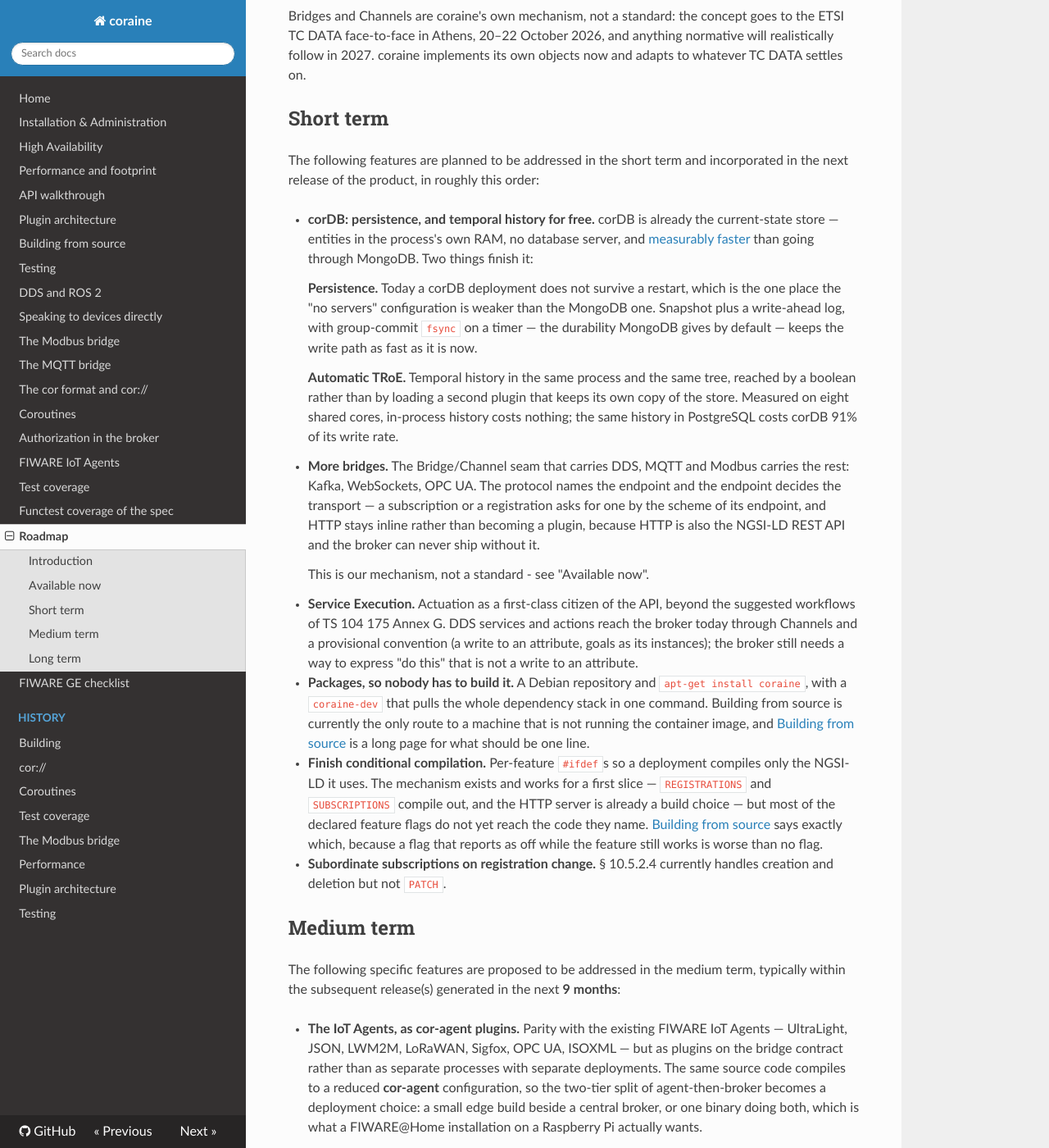
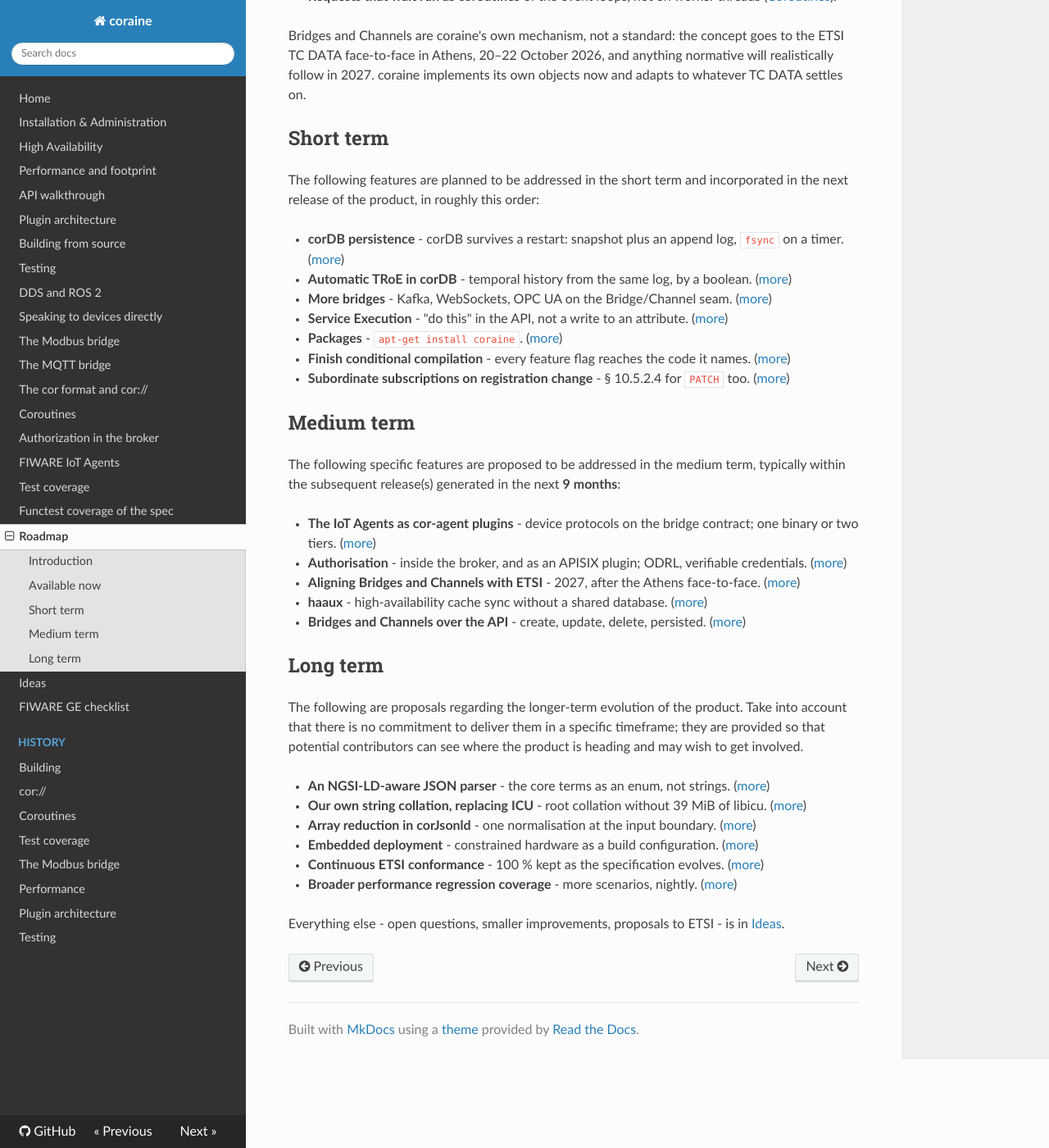
Before and after one commit to SEAMWARE/coraine, an MkDocs documentation site: the page built from doc/roadmap.md, in a window 1280 px wide and 1400 px high, scrolled down 795 px. Shown: the whole window at 82% size. Built offline with MkDocs 1.6.1, drawn with Linux system fonts in a browser that asks for light colours; nearby versions of some CDN libraries; comment, search, counter and statistics services are not loaded; some of the changed text lies outside the part shown.

Commit message:
docs: every idea in doc/ideas.md; roadmap.md one-liners linked to it; README roadmap section
Co-Authored-By: Claude Opus 5.5 <noreply@anthropic.com>

```diff
--- /dev/null
+++ b/doc/ideas.md
@@ -0,0 +1,221 @@
+# Ideas
+
+Every idea for coraine in one place - what is planned and what is only possible. None of it is a
+commitment; [the roadmap](roadmap.md) says which of these are next. The day-to-day backlog is
+[`ToDo.md`](https://github.com/SEAMWARE/coraine/blob/main/ToDo.md).
+
+Each idea: one line, then what there is to say about it, and where more lives.
+
+## Storage
+
+### corDB persistence
+
+corDB survives a restart. Today a corDB deployment does not, the one place the "no servers"
+configuration is weaker than the MongoDB one. Snapshot plus an append log of every write's effect,
+group-commit `fsync` on a timer - the durability MongoDB gives by default - keeping the write path as
+fast as it is. The log's records are cor trees (`cor-protocol-details.md` § 4), so one serializer
+serves the wire, the log and the snapshot.
+
+### Automatic TRoE in corDB
+
+Temporal history in the same process and the same tree, reached by a boolean rather than a second
+plugin with its own copy of the store - the persistence log *is* the history, kept by a retention
+policy. What history records is configurable, subscription-shaped (entities, attributes, include or
+exclude). In-process history costs nothing measured on eight shared cores; the same history in
+PostgreSQL costs corDB 91 % of its write rate. The hard part is the temporal index
+`(entity, attribute, time)`.
+
+### corDB standalone - and as haaux
+
+corDB as a process of its own, beside the brokers, for high availability: already connected to every
+broker of the group, it is what haaux needs (below). One codebase, built as the in-broker plugin (the
+default) or the server; backups of current state and history. Its own repository, later.
+
+### A smaller CorNode
+
+A prefix layout for the tree node: smaller nodes, less corDB memory, fewer cache misses walking a
+tree. To be measured with `perf stat` cache-misses on the GET scenarios.
+
+## Protocols and transports
+
+### cor:// - what the format does not do yet
+
+Packed numeric arrays and timestamps as integers (`cor-protocol-details.md` § 4.9, § 4.10); the wire
+size of broker-to-broker traffic, with its expanded names, measured; Unix-domain sockets for brokers
+on one host.
+
+### Transports as plugins
+
+HTTP and cor:// as protocol plugins, loaded like the database, TRoE and bridge plugins - and with that
+an NGSIv2 API plugin, and NGSI-LD itself perhaps a plugin. No hurry.
+
+### Coroutines - open questions
+
+The cap (1024 per loop) and the stack size (256 KiB) as options; libmicrohttpd's own
+`MHD_suspend/resume_connection` for coroutines, or the built-in server as the default; a yielding
+mongoc stream (`mongoc_client_set_stream_initiator`) so `mongoc` requests can be coroutines too.
+[Coroutines](coroutines.md) § 6.
+
+## Bridges and devices
+
+### More bridges
+
+Kafka, WebSockets, OPC UA on the Bridge/Channel seam that carries DDS, MQTT and Modbus. The protocol
+names the endpoint and the endpoint decides the transport; HTTP stays inline rather than a plugin,
+because it is also the NGSI-LD API.
+
+- **Kafka** - one standard binding across the brokers that support it.
+- **WebSockets** - notifications to consumers that cannot be HTTP servers: behind NAT, a firewall, a
+  browser.
+- **OPC UA** - variables as attributes, monitored items as subscriptions, methods as Service
+  Execution.
+
+### Bridges and Channels over the API
+
+Today they come from the configuration file and are read over `GET`; create, update and delete over
+the API, persisted - the design is in `bridge-channels-details.md` (not published while the concept
+is in front of ETSI).
+
+### Aligning Bridges and Channels with ETSI
+
+Expected in 2027, on whatever TC DATA standardises after the Athens face-to-face of October 2026.
+Adaptation work rather than new capability: the objects, the endpoint-scheme convention and the codec
+seam are likely to move, the transports carried over them are not. coraine's Bridge and Channel are
+not standard NGSI-LD.
+
+### Service Execution
+
+Actuation as a first-class citizen of the API, beyond the suggested workflows of TS 104 175 Annex G.
+DDS services and actions reach the broker today through Channels and a provisional convention (a
+write to an attribute, goals as its instances); the broker still needs a way to say "do this" that is
+not a write to an attribute.
+
+### The IoT Agents as cor-agent plugins
+
+Parity with the FIWARE IoT Agents - UltraLight, JSON, LWM2M, LoRaWAN, Sigfox, OPC UA, ISOXML - as
+plugins on the bridge contract instead of separate processes. The same source compiles to a reduced
+**cor-agent** configuration, so agent-then-broker becomes a deployment choice: a small edge build
+beside a central broker, or one binary doing both (FIWARE@Home on a Raspberry Pi). More of them as
+deployments ask, not to complete a matrix. [Speaking to devices directly](device-protocols.md),
+[FIWARE IoT Agents](iot-agents.md).
+
+### Modbus - beyond v1
+
+Contiguous registers read together, RTU, read on demand through a registration, a way back for a
+write's outcome. [The Modbus bridge](modbus-bridge.md).
+
+### A registration that names a bridge
+
+A value the broker does not hold, fetched from a device when read (a battery level that polling would
+drain): a registration whose endpoint is a bridge scheme, served by the bridge.
+
+## The API and the specification
+
+### Subordinate subscriptions on registration change
+
+§ 10.5.2.4 handles creation and deletion of a registration, not `PATCH`.
+
+### Advertising the user @context and the core version
+
+The `;v1.9` parameter on the core context's Link header, and § 13.4's `?core=`.
+
+### Problem Details and error reporting - proposals to ETSI
+
+Machine-readable errors and per-item outcomes that NGSI-LD does not define yet - taken to the ETSI
+TC DATA face-to-face in Athens; not implemented. `problem-details.md`, `error-reporting.md` (not
+published while in front of ETSI).
+
+### An NGSI-LD-aware JSON parser
+
+The core terms are a closed set, so `type`, `value`, `observedAt`, `Property`, `Relationship` and the
+rest can be an enum rather than a string - smaller on the wire and on disk, a compare rather than a
+`strcmp` everywhere. The same decision as the [cor format](cor-protocol.md); one keyword enum in
+corNgsild.
+
+### Our own string collation, replacing ICU
+
+§ 7.6.2.1 makes ICU "root" collation the default order for `orderBy` on strings, and libicu costs
+three shared libraries and 39.2 MiB - `libicudata` alone is 31.6 MiB, nine times the broker, for a
+table. An MVP of root collation in corNgsild: UTF-8 to code points, a primary/secondary/tertiary
+weight table for the Latin ranges real deployments use, the category order (punctuation < digits <
+letters) the current ASCII approximation gets wrong; locale tailorings added on demand, one at a
+time. ICU stays behind `COR_FEATURE_ICU_COLLATION=ON`. `orderby_collation_locale.test` is the
+discriminator the MVP has to turn green without ICU.
+
+### Array reduction in corJsonld
+
+One JSON-LD normalisation applied once at the input boundary rather than at each call site.
+
+### One MIME-type handling
+
+The media types parsed, negotiated and rendered in one place instead of several.
+
+## Security
+
+### Authorisation - inside the broker, and as an APISIX plugin
+
+NGSI-LD defines no authentication or authorisation. An optional layer inside coraine decides on the
+request it has already parsed: per entity in a batch, for entity types after `@context` expansion,
+by tenant - "may only read type X" becomes a condition on the query, not a filter on the response.
+ODRL policies, as in the FIWARE Data Space Connector; the identity is the verifier's token for a
+verifiable credential. The same decision engine in an [APISIX](https://apisix.apache.org/) plugin, in
+front of any NGSI-LD broker. [Authorization in the broker](authorization.md).
+
+## Operations and availability
+
+### haaux
+
+High-availability cache synchronisation without a shared database: brokers register with each other
+at startup, keep the connection, and sync subscriptions, registrations and contexts interrupt-driven
+in single-digit milliseconds. No polling. [High availability](high-availability.md).
+
+### A memory budget and admission control
+
+A broker that knows its memory budget (a container's limit) and refuses writes before the OOM killer
+ends it - `--memoryLimit` is the start of it.
+
+## Build, distribution and footprint
+
+### Packages
+
+A Debian repository and `apt-get install coraine`, with a `coraine-dev` that pulls the whole
+dependency stack in one command. Today building from source is the only way to a machine that does
+not run the container image.
+
+### Finish conditional compilation
+
+Per-feature `#ifdef`s so a deployment compiles only the NGSI-LD it uses. `REGISTRATIONS` and
+`SUBSCRIPTIONS` compile out and the HTTP server is a build choice, but most declared feature flags do
+not reach the code they name - [Building from source, in detail](building-details.md) says which.
+
+### Release libraries, all of them
+
+`make release` builds corRest, corJsonld and corNgsild as release; the libraries under them come in
+as the last build, usually debug. Each needs an archive per flavour first (`doc/performance.md`).
+
+### Embedded deployment
+
+The broker adds 4.3 MiB to a machine, holds 17 MiB resident and answers 12 ms after `exec`; constrained
+hardware is a build-configuration question, not a redesign - conditional compilation is what makes
+that true.
+
+### An ARM image, and a more diverse nightly
+
+An ARM64 image; nightly builds with `unsigned char`, the sanitizers (ASan, UBSan), clang and musl -
+each finds bugs the others hide.
+
+## Quality
+
+### Continuous ETSI conformance
+
+The official test suite kept at 100 % as the specification evolves, test-side corrections fed
+upstream.
+
+### Broader performance regression coverage
+
+More scenarios measured nightly and recorded, so a regression is noticed by CI, not by a user.
+
+### `--connectionPoolSize` on one core
+
+Why `corHttp` is slower than libmicrohttpd on one core, and whether the pool size is the cause -
+[Performance](performance.md), "An open question".
--- a/doc/roadmap.md
+++ b/doc/roadmap.md
@@ -16,7 +16,8 @@ section may be revised to provide newer information at any time.
 
 The detailed, day-to-day backlog — including what is deferred *by design* and why —
 is [`ToDo.md`](https://github.com/SEAMWARE/coraine/blob/main/ToDo.md) in the root of this repository. It is kept current as
-work lands rather than at release boundaries.
+work lands rather than at release boundaries. Every idea, with what there is to say about it, is in
+[Ideas](ideas.md); the lists below are one line each, linked to it.
 
 ## Available now
 
@@ -39,109 +40,24 @@ coraine implements its own objects now and adapts to whatever TC DATA settles on
 The following features are planned to be addressed in the short term and
 incorporated in the next release of the product, in roughly this order:
 
--   **corDB: persistence, and temporal history for free.** corDB is already the
-    current-state store — entities in the process's own RAM, no database server,
-    and [measurably faster](performance.md) than going through MongoDB. Two
-    things finish it:
-
-    **Persistence.** Today a corDB deployment does not survive a restart, which
-    is the one place the "no servers" configuration is weaker than the MongoDB
-    one. Snapshot plus a write-ahead log, with group-commit `fsync` on a timer —
-    the durability MongoDB gives by default — keeps the write path as fast as it
-    is now.
-
-    **Automatic TRoE.** Temporal history in the same process and the same tree,
-    reached by a boolean rather than by loading a second plugin that keeps its
-    own copy of the store. Measured on eight shared cores, in-process history
-    costs nothing; the same history in PostgreSQL costs corDB 91% of its write
-    rate.
-
--   **More bridges.** The Bridge/Channel seam that carries DDS, MQTT and Modbus
-    carries the rest: Kafka, WebSockets, OPC UA. The protocol names the endpoint
-    and the endpoint decides the transport — a subscription or a registration asks for one by the scheme of
-    its endpoint, and HTTP stays inline rather than becoming a plugin, because
-    HTTP is also the NGSI-LD REST API and the broker can never ship without it.
-
-    This is our mechanism, not a standard - see "Available now".
-
--   **Service Execution.** Actuation as a first-class citizen of the API, beyond
-    the suggested workflows of TS 104 175 Annex G. DDS services and actions reach
-    the broker today through Channels and a provisional convention (a write to an
-    attribute, goals as its instances); the broker still needs a way to express
-    "do this" that is not a write to an attribute.
-
--   **Packages, so nobody has to build it.** A Debian repository and
-    `apt-get install coraine`, with a `coraine-dev` that pulls the whole
-    dependency stack in one command. Building from source is currently the only
-    route to a machine that is not running the container image, and
-    [Building from source](building.md) is a long page for what should be one
-    line.
-
--   **Finish conditional compilation.** Per-feature `#ifdef`s so a deployment
-    compiles only the NGSI-LD it uses. The mechanism exists and works for a first
-    slice — `REGISTRATIONS` and `SUBSCRIPTIONS` compile out, and the HTTP server
-    is already a build choice — but most of the declared feature flags do not yet
-    reach the code they name. [Building from source](building.md) says exactly
-    which, because a flag that reports as off while the feature still works is
-    worse than no flag.
-
--   **Subordinate subscriptions on registration change.** § 10.5.2.4 currently
-    handles creation and deletion but not `PATCH`.
+-   **corDB persistence** - corDB survives a restart: snapshot plus an append log, `fsync` on a timer. ([more](ideas.md#cordb-persistence))
+-   **Automatic TRoE in corDB** - temporal history from the same log, by a boolean. ([more](ideas.md#automatic-troe-in-cordb))
+-   **More bridges** - Kafka, WebSockets, OPC UA on the Bridge/Channel seam. ([more](ideas.md#more-bridges))
+-   **Service Execution** - "do this" in the API, not a write to an attribute. ([more](ideas.md#service-execution))
+-   **Packages** - `apt-get install coraine`. ([more](ideas.md#packages))
+-   **Finish conditional compilation** - every feature flag reaches the code it names. ([more](ideas.md#finish-conditional-compilation))
+-   **Subordinate subscriptions on registration change** - § 10.5.2.4 for `PATCH` too. ([more](ideas.md#subordinate-subscriptions-on-registration-change))
 
 ## Medium term
 
 The following specific features are proposed to be addressed in the medium term,
 typically within the subsequent release(s) generated in the next **9 months**:
 
--   **The IoT Agents, as cor-agent plugins.** Parity with the existing FIWARE
-    IoT Agents — UltraLight, JSON, LWM2M, LoRaWAN, Sigfox, OPC UA, ISOXML — but
-    as plugins on the bridge contract rather than as separate processes with
-    separate deployments. The same source code compiles to a reduced **cor-agent**
-    configuration, so the two-tier split of agent-then-broker becomes a deployment
-    choice: a small edge build beside a central broker, or one binary doing both,
-    which is what a FIWARE@Home installation on a Raspberry Pi actually wants.
-
-    See [Speaking to devices directly](device-protocols.md) for the deployment
-    shapes and the transport × payload split that keeps the plugin count down.
-
-    The first of them is built: a **Modbus TCP** bridge (v1) - polled registers into attributes,
-    attribute writes out to the device. See [The Modbus bridge](modbus-bridge.md) for what it does,
-    what it does not do yet (reading contiguous registers together, RTU, read on demand), and what it
-    taught the bridge contract.
-
--   **Authorisation — inside the broker, and as an APISIX plugin.** NGSI-LD
-    defines no authentication or authorisation. An **optional** layer inside
-    coraine decides on the request it has already parsed: per entity in a batch,
-    for the entity types after `@context` expansion, by tenant - and turns "may
-    only read type X" into a condition on the query rather than a filter on the
-    response. Policies are ODRL, as in the FIWARE Data Space Connector, and the
-    identity is the verifier's token for a verifiable credential: the broker
-    checks it, it does not issue it. The same decision engine is then meant to
-    run inside a plugin for [APISIX](https://apisix.apache.org/), in front of any
-    NGSI-LD broker, for the deployments that want enforcement in a proxy they
-    already trust. Design notes: [Authorization in the broker](authorization.md).
-
--   **More cor-agent plugins**, driven by what deployments actually ask for
-    rather than by completing a matrix.
-
--   **Aligning Bridges and Channels with ETSI.** Expected in **2027**, on
-    whatever TC DATA standardises after the Athens face-to-face of October 2026.
-    Budgeted as adaptation work rather than as new capability: the objects, the
-    endpoint-scheme convention and the codec seam are likely to move, and the
-    transports carried over them are not. Listed here so that nobody reads
-    coraine's Bridge and Channel as already-standard NGSI-LD — they are not, and
-    the design notes say so on their first page.
-
--   **OPC UA.** Variables as attributes, monitored items as subscriptions,
-    methods as Service Execution.
-
--   **WebSockets.** Notification delivery to consumers that cannot themselves be
-    HTTP servers — anything behind NAT, a firewall or a browser.
-
--   **haaux.** High-availability cache synchronisation without a shared database:
-    brokers register with each other at startup, keep the connection, and sync
-    subscriptions, registrations and contexts interrupt-driven in single-digit
-    milliseconds. No polling.
+-   **The IoT Agents as cor-agent plugins** - device protocols on the bridge contract; one binary or two tiers. ([more](ideas.md#the-iot-agents-as-cor-agent-plugins))
+-   **Authorisation** - inside the broker, and as an APISIX plugin; ODRL, verifiable credentials. ([more](ideas.md#authorisation-inside-the-broker-and-as-an-apisix-plugin))
+-   **Aligning Bridges and Channels with ETSI** - 2027, after the Athens face-to-face. ([more](ideas.md#aligning-bridges-and-channels-with-etsi))
+-   **haaux** - high-availability cache sync without a shared database. ([more](ideas.md#haaux))
+-   **Bridges and Channels over the API** - create, update, delete, persisted. ([more](ideas.md#bridges-and-channels-over-the-api))
 
 ## Long term
 
@@ -150,42 +66,11 @@ Take into account that there is no commitment to deliver them in a specific
 timeframe; they are provided so that potential contributors can see where the
 product is heading and may wish to get involved.
 
--   **An NGSI-LD-aware JSON parser.** The core terms are a closed set, so
-    `type`, `value`, `observedAt`, `Property`, `Relationship` and the rest can be
-    an enum rather than a string — smaller on the wire and on disk, and a compare
-    rather than a `strcmp` everywhere in the broker. Done once, gained always,
-    and it is the same decision as the [`cor://` format](cor-protocol.md).
+-   **An NGSI-LD-aware JSON parser** - the core terms as an enum, not strings. ([more](ideas.md#an-ngsi-ld-aware-json-parser))
+-   **Our own string collation, replacing ICU** - root collation without 39 MiB of libicu. ([more](ideas.md#our-own-string-collation-replacing-icu))
+-   **Array reduction in corJsonld** - one normalisation at the input boundary. ([more](ideas.md#array-reduction-in-corjsonld))
+-   **Embedded deployment** - constrained hardware as a build configuration. ([more](ideas.md#embedded-deployment))
+-   **Continuous ETSI conformance** - 100 % kept as the specification evolves. ([more](ideas.md#continuous-etsi-conformance))
+-   **Broader performance regression coverage** - more scenarios, nightly. ([more](ideas.md#broader-performance-regression-coverage))
 
--   **Our own string collation, replacing ICU.** § 7.6.2.1 makes ICU "root"
-    collation the default order for `orderBy` on strings, and honouring it with
-    libicu costs three shared libraries and 39.2 MiB — `libicudata` alone is
-    31.6 MiB, nine times the size of the broker, for a table. That is the single
-    largest thing coraine can put on a machine and it is there for one sort
-    order.
-
-    So: an MVP of root collation in `corNgsild` — UTF-8 decoded to code points,
-    a primary/secondary/tertiary weight table covering the Latin ranges that
-    real deployments use, and the category order (punctuation < digits <
-    letters) that the current ASCII approximation gets wrong. Locale tailorings
-    (`collation=sv`, `collation=de-DE-u-co-phonebk`, …) added **on demand**, one
-    at a time, rather than by linking every locale on Earth in advance. ICU
-    stays available behind `COR_FEATURE_ICU_COLLATION=ON` for anyone who wants
-    the complete Unicode answer.
-
-    `test/funcTests/cases/orderby_collation_locale.test` is the discriminator
-    that already exists: it is written to fail on a build that does not
-    implement § 7.6.2.1, and it is what the MVP has to turn green without ICU.
-
--   **Array reduction in `corJsonld`.** A single JSON-LD normalisation applied
-    once at the input boundary rather than at each call site.
-
--   **Embedded deployment.** The broker adds 4.3 MiB to a machine, holds 17 MiB
-    resident and answers 12 ms after `exec`; running it on constrained hardware
-    is a question of build configuration, not redesign — the per-feature
-    `#ifdef`s above are what make that true rather than aspirational.
-
--   **Continuous ETSI conformance.** Keeping the official test suite at 100% as
-    the specification evolves, and feeding test-side corrections upstream.
-
--   **Broader performance regression coverage.** Measured nightly and recorded,
-    so a regression is noticed by CI rather than by a user.
+Everything else - open questions, smaller improvements, proposals to ETSI - is in [Ideas](ideas.md).
--- a/mkdocs.yml
+++ b/mkdocs.yml
@@ -63,6 +63,7 @@ nav:
   - Test coverage: coverage.md
   - Functest coverage of the spec: spec-coverage-gaps.md
   - Roadmap: roadmap.md
+  - Ideas: ideas.md
   - FIWARE GE checklist: fiware-ge-checklist.md
   - History:
       - Building: history/building.md
```
Also changed, not shown: README.md (+19 -2 lines), doc/index.md (+1 -0 lines).
